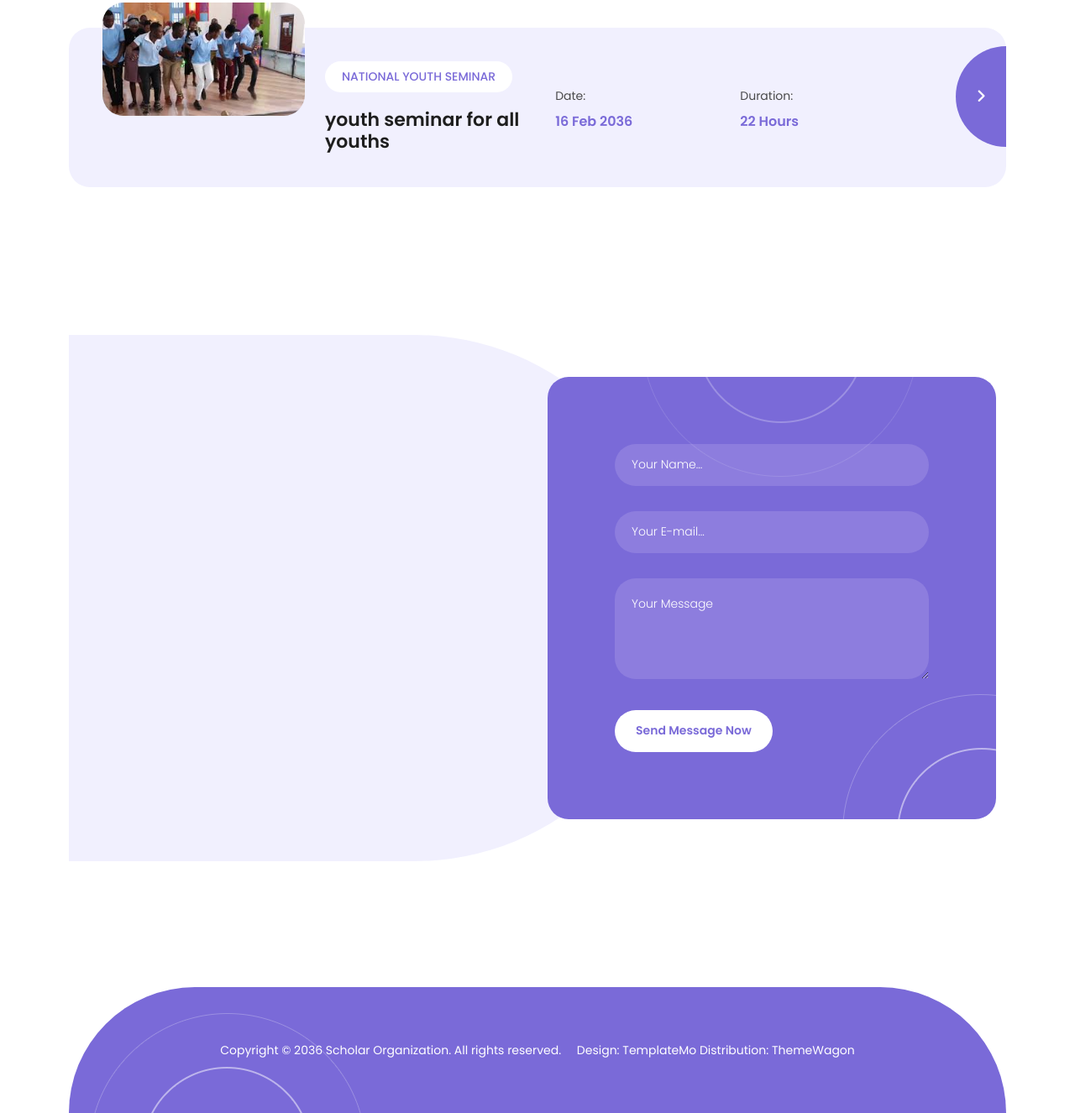
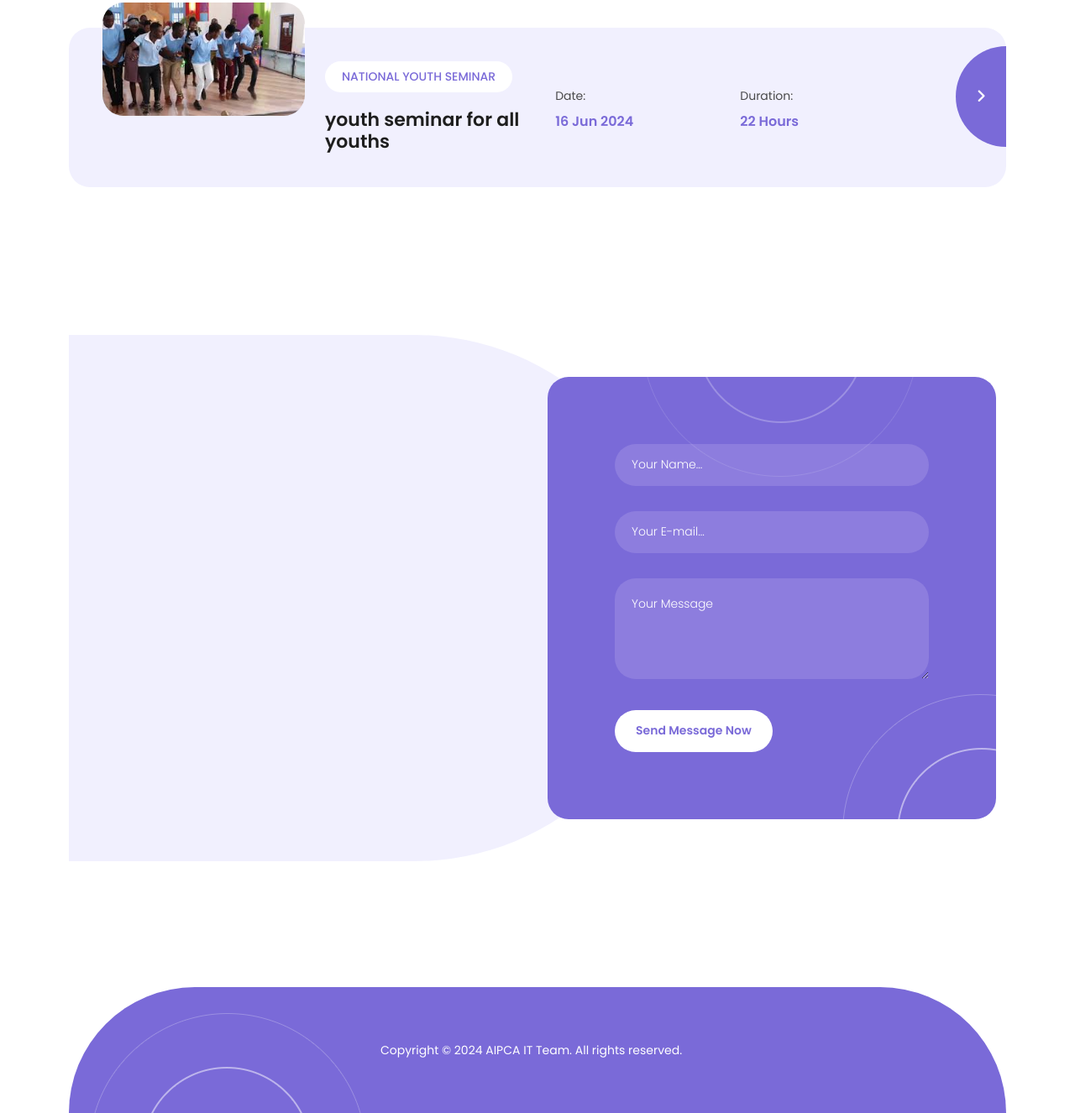
Before and after one commit to codetheuri/AIPCA, a plain HTML site: page index.html in a window 1280 px wide. Shown: the part 1131-2457 px from the top of the page at 84% size. Drawn offline with nearby package versions, Linux system fonts and the light colour scheme.

Commit message:
editted the template

```diff
--- a/index.html
+++ b/index.html
@@ -54,6 +54,7 @@ https://templatemo.com/tm-586-scholar
                     <a href="index.html" class="logo">
 
                         <h1>Aipca</h1>
+                        <p class="color text-white">Church</p>
 
                     </a>
 
@@ -169,7 +170,7 @@ https://templatemo.com/tm-586-scholar
                   </li>
                   <li>
                     <span>Date:</span>
-                    <h6>16 Feb 2036</h6>
+                    <h6>16 Jun 2024</h6>
                   </li>
                   <li>
                     <span>Duration:</span>
@@ -226,7 +227,7 @@ https://templatemo.com/tm-586-scholar
   <footer>
     <div class="container">
       <div class="col-lg-12">
-        <p>Copyright © 2036 Scholar Organization. All rights reserved. &nbsp;&nbsp;&nbsp; Design: <a href="https://templatemo.com" rel="nofollow noopener" target="_blank">TemplateMo</a> Distribution: <a href="https://themewagon.com" rel="nofollow noopener" target="_blank">ThemeWagon</a></p>
+        <p>Copyright © 2024 AIPCA  IT Team. All rights reserved. &nbsp;&nbsp;&nbsp; </p>
       </div>
     </div>
   </footer>
```
